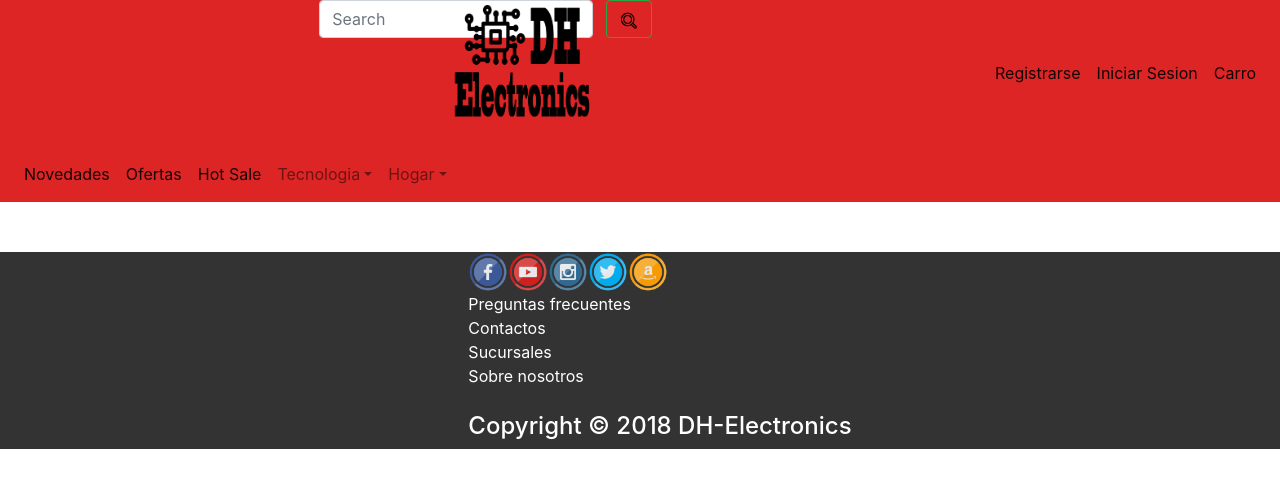
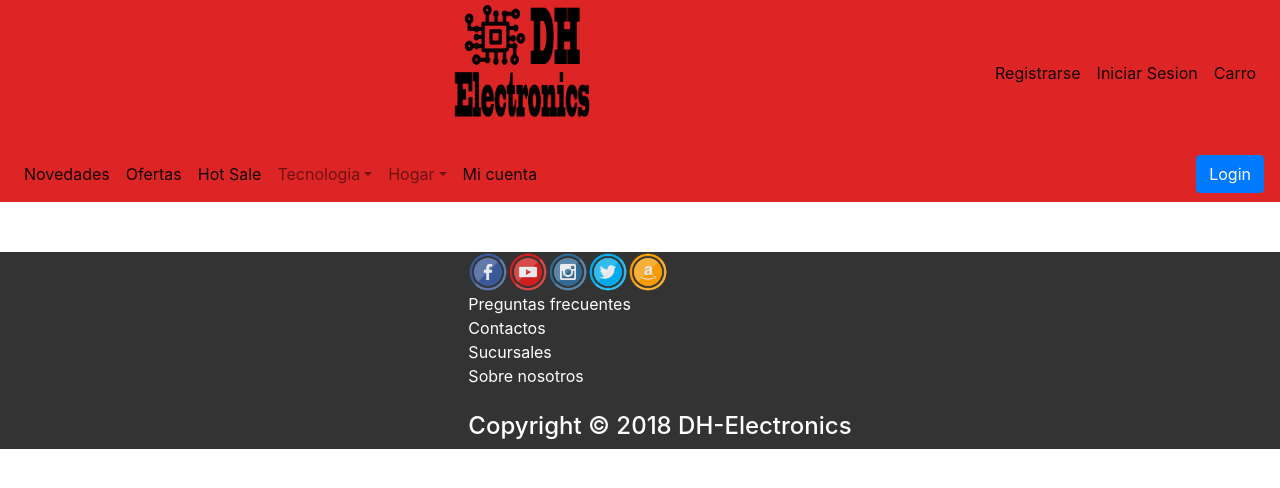
Before and after one commit to changaguan/tp-dh, a PHP site: page /index.php in a window 1280 px wide. Shown: the top 488 px of the page. Run offline with PHP 8.4, Linux system fonts and the light colour scheme.

Commit message:
archivos nuevos

```diff
--- a/css/main-header.css
+++ b/css/main-header.css
@@ -34,4 +34,5 @@ header div .searchForm{
 header div .iconSearch{
   position: absolute;
   left: 80%;
+  top: 20px;
 }
--- a/css/media-query-web.css
+++ b/css/media-query-web.css
@@ -1,23 +1,5 @@
 @media (min-width: 768px) {
-.nav-item.active.micuenta{
-    display: none;
-  }
-
-.nav-item.active.web-user{
-  float: right;
+@import "web-main-header.css";
+@import "web-main-nav.css";
+@import "web-main-footer.css";
 }
-
-  header div .iconSearch  {
-    display: none;
-  }
-
-  header div .searchForm{
-    display: block;
-  }
-
-
-
-  nav div .btn.btn-primary.ml-auto.login{
-    display: none;
-  }
-}
--- a/css/styles.css
+++ b/css/styles.css
@@ -1,6 +1,5 @@
 @import "main-header.css";
 @import "main-nav.css";
 @import "main-footer.css";
-
 @import "media-query-tablet.css";
 @import "media-query-web.css";
--- /dev/null
+++ b/css/web-main-nav.css
@@ -0,0 +1,3 @@
+.nav-item.active.micuenta{
+    display: none;
+  }
```
Also changed, not shown: css/web-main-header.css (added, +15 -0 lines), css/web-main-footer.css (added).
